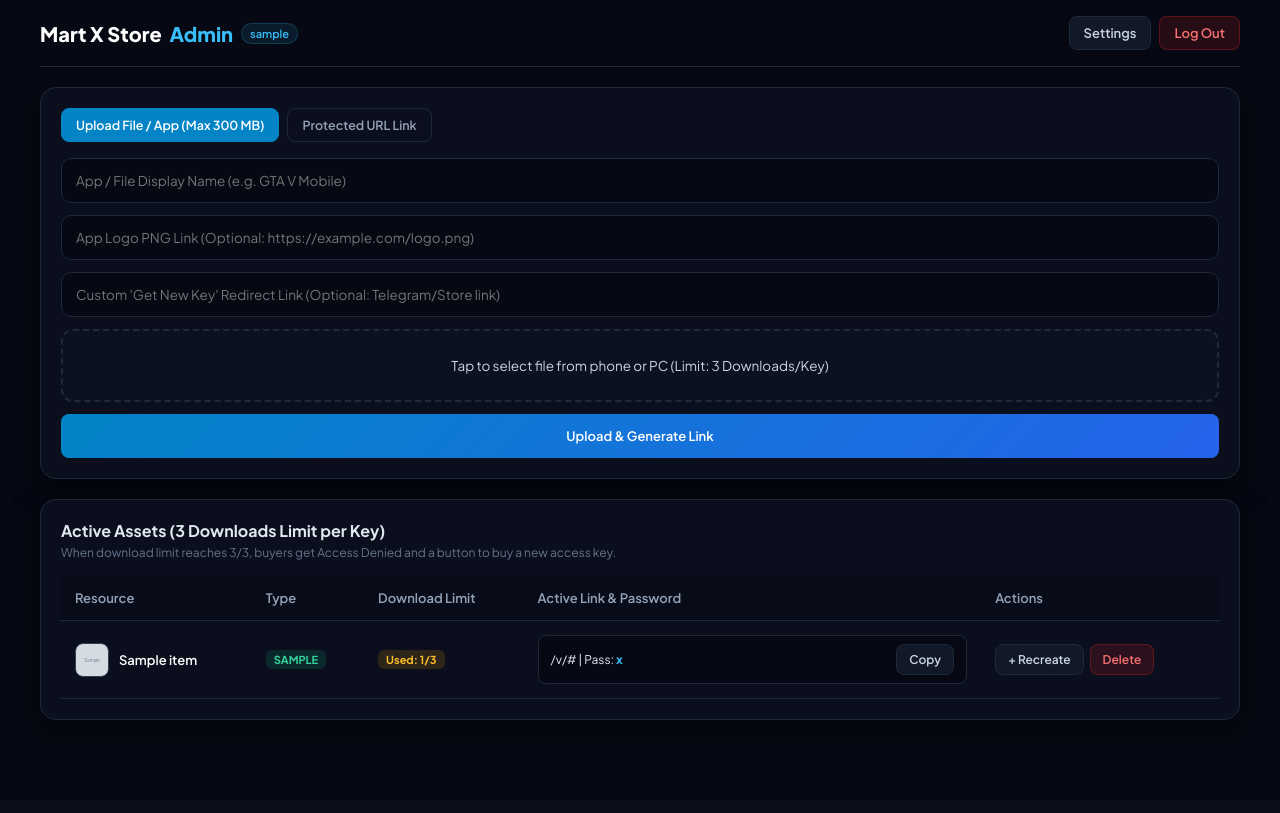
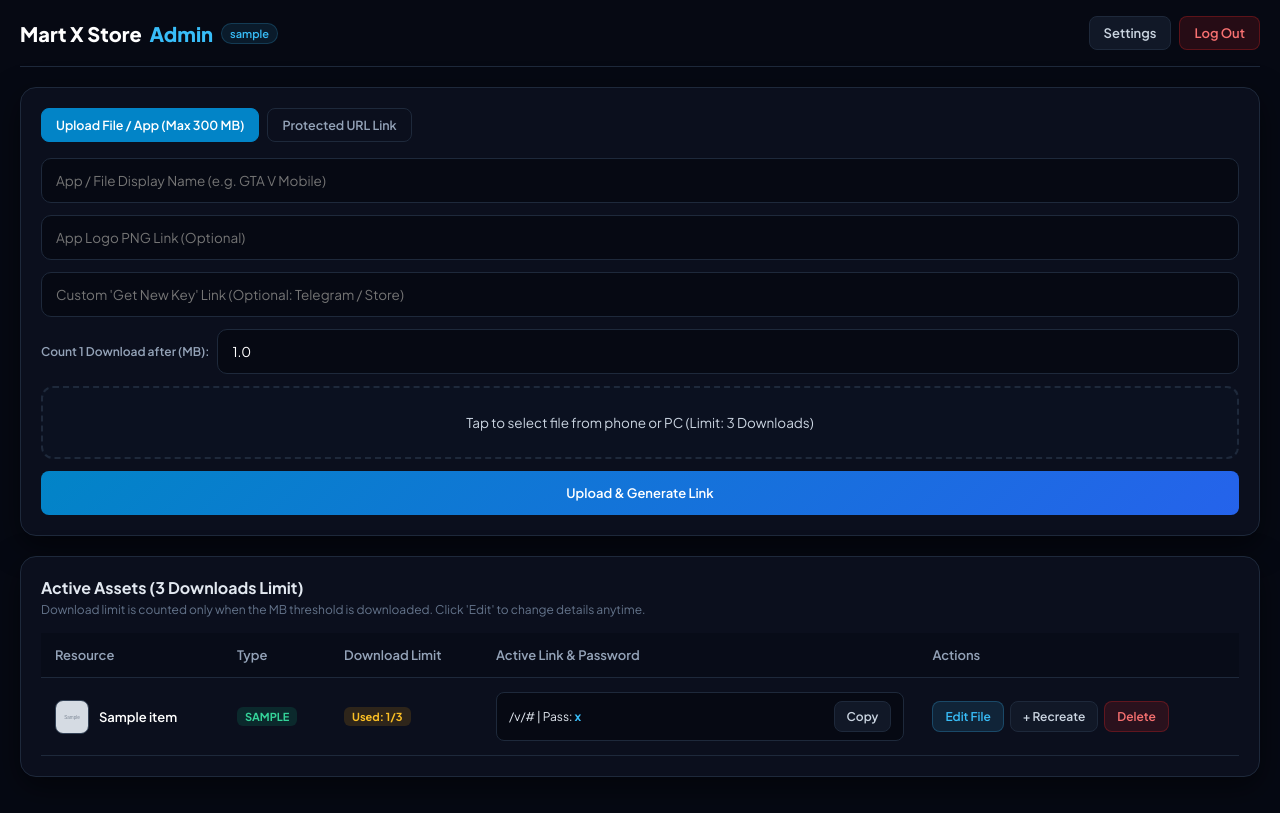
Before and after one commit to someshgamer123/mart-x-store, a Flask app: page /admin in a window 1280 px wide. Before the commit the page ends 725 px from the top, so only its background shows below. Run offline with Flask 3, Linux system fonts and the light colour scheme; the visitor is signed in with stand-in values (Sample User, id 1); grey boxes marked "Sample" are stand-in pictures; a database or web service that is not in the repository returns one stand-in record (values such as "Sample title").

Commit message:
Update admin.html

```diff
--- a/templates/admin.html
+++ b/templates/admin.html
@@ -8,7 +8,7 @@
     <style>
         * { box-sizing: border-box; margin: 0; padding: 0; font-family: 'Plus Jakarta Sans', sans-serif; -webkit-tap-highlight-color: transparent; }
         body { background: #060913; color: #e2e8f0; padding: 16px; user-select: none; }
-        .container { max-width: 1200px; margin: 0 auto; }
+        .container { max-width: 1240px; margin: 0 auto; }
 
         .header { display: flex; justify-content: space-between; align-items: center; margin-bottom: 20px; padding-bottom: 16px; border-bottom: 1px solid #1e293b; flex-wrap: wrap; gap: 12px; }
         .brand { font-size: 20px; font-weight: 800; color: #fff; display: flex; align-items: center; gap: 8px; }
@@ -19,6 +19,8 @@
         .btn { padding: 8px 14px; border-radius: 8px; font-size: 13px; font-weight: 600; cursor: pointer; border: none; transition: 0.2s; text-decoration: none; display: inline-flex; align-items: center; justify-content: center; }
         .btn-primary { background: linear-gradient(135deg, #0284c7, #2563eb); color: #fff; }
         .btn-secondary { background: #111827; color: #cbd5e1; border: 1px solid #1e293b; }
+        .btn-edit { background: rgba(56, 189, 248, 0.12); color: #38bdf8; border: 1px solid rgba(56, 189, 248, 0.25); }
+        .btn-edit:hover { background: #0284c7; color: #fff; }
         .btn-danger { background: rgba(220, 38, 38, 0.15); color: #f87171; border: 1px solid rgba(220, 38, 38, 0.3); }
         .btn-danger:hover { background: #dc2626; color: #fff; }
         .btn-sm { padding: 7px 12px; font-size: 12px; border-radius: 8px; }
@@ -60,7 +62,6 @@
         .badge { display: inline-block; padding: 3px 8px; border-radius: 6px; font-size: 11px; font-weight: 700; }
         .badge-file { background: rgba(56, 189, 248, 0.15); color: #38bdf8; }
         .badge-link { background: rgba(16, 185, 129, 0.15); color: #34d399; }
-
         .badge-limit { background: rgba(245, 158, 11, 0.15); color: #fbbf24; }
         .badge-exhausted { background: rgba(239, 68, 68, 0.15); color: #f87171; }
 
@@ -84,7 +85,7 @@
         .mobile-card-title { font-weight: 700; font-size: 15px; color: #fff; word-break: break-word; }
         .mobile-link-info { background: #0b0f1d; border: 1px solid #1e293b; border-radius: 8px; padding: 10px; margin-bottom: 12px; font-family: monospace; font-size: 12px; }
         .mobile-card-actions { display: flex; gap: 8px; flex-wrap: wrap; }
-        .mobile-card-actions .btn { flex: 1; min-width: 90px; }
+        .mobile-card-actions .btn { flex: 1; min-width: 80px; }
 
         @media (max-width: 768px) {
             .desktop-table { display: none; }
@@ -127,12 +128,17 @@
             <!-- File Upload Form -->
             <div id="fileUploadSection">
                 <input type="text" id="fileCustomName" class="input-styled" placeholder="App / File Display Name (e.g. GTA V Mobile)">
-                <input type="url" id="fileLogoUrl" class="input-styled" placeholder="App Logo PNG Link (Optional: https://example.com/logo.png)">
-                <input type="url" id="fileRedirectUrl" class="input-styled" placeholder="Custom 'Get New Key' Redirect Link (Optional: Telegram/Store link)">
+                <input type="url" id="fileLogoUrl" class="input-styled" placeholder="App Logo PNG Link (Optional)">
+                <input type="url" id="fileRedirectUrl" class="input-styled" placeholder="Custom 'Get New Key' Link (Optional: Telegram / Store)">
+
+                <div style="display: flex; gap: 8px; align-items: center; margin-bottom: 12px;">
+                    <label style="font-size: 12px; color: #94a3b8; white-space: nowrap; font-weight: 600;">Count 1 Download after (MB):</label>
+                    <input type="number" id="fileThreshold" step="0.1" min="0.01" class="input-styled" style="margin-bottom: 0;" value="1.0" title="Download threshold in MB before 1 download is counted. Hidden from users.">
+                </div>
 
                 <div class="upload-area" onclick="document.getElementById('fileInput').click()">
                     <input type="file" id="fileInput" style="display: none;" onchange="handleFileSelect(this)">
-                    <p id="fileLabel" style="font-size: 13.5px; color: #cbd5e1;">Tap to select file from phone or PC (Limit: 3 Downloads/Key)</p>
+                    <p id="fileLabel" style="font-size: 13.5px; color: #cbd5e1;">Tap to select file from phone or PC (Limit: 3 Downloads)</p>
                 </div>
 
                 <div class="progress-container" id="progressContainer">
@@ -148,7 +154,7 @@
             <div id="linkUploadSection" style="display: none;">
                 <input type="text" id="linkName" class="input-styled" placeholder="Resource Name (e.g. VIP Video Link)">
                 <input type="url" id="linkLogoUrl" class="input-styled" placeholder="Logo PNG Link (Optional)">
-                <input type="url" id="linkRedirectUrl" class="input-styled" placeholder="Custom 'Get New Key' Redirect Link (Optional)">
+                <input type="url" id="linkRedirectUrl" class="input-styled" placeholder="Custom 'Get New Key' Link (Optional)">
                 <input type="url" id="linkUrl" class="input-styled" placeholder="https://target-url.com">
                 <button class="btn btn-primary" style="width: 100%; padding: 14px;" onclick="submitLink()">Save & Generate Link</button>
             </div>
@@ -156,8 +162,8 @@
 
         <!-- Assets Inventory -->
         <div class="card">
-            <h2 style="font-size: 16px; font-weight: 700; margin-bottom: 4px;">Active Assets (3 Downloads Limit per Key)</h2>
-            <p style="font-size: 12px; color: #64748b; margin-bottom: 16px;">When download limit reaches 3/3, buyers get Access Denied and a button to buy a new access key.</p>
+            <h2 style="font-size: 16px; font-weight: 700; margin-bottom: 4px;">Active Assets (3 Downloads Limit)</h2>
+            <p style="font-size: 12px; color: #64748b; margin-bottom: 16px;">Download limit is counted only when the MB threshold is downloaded. Click 'Edit' to change details anytime.</p>
 
             <!-- Desktop Table -->
             <table class="desktop-table">
@@ -172,7 +178,13 @@
                 </thead>
                 <tbody>
                     {% for item in items %}
-                    <tr id="item-row-{{ item.id }}" data-link="{{ host_url }}v/{{ item.latest_link_code }}" data-pass="{{ item.latest_password }}">
+                    <tr id="item-row-{{ item.id }}"
+                        data-link="{{ host_url }}v/{{ item.latest_link_code }}"
+                        data-pass="{{ item.latest_password }}"
+                        data-name="{{ item.name }}"
+                        data-logo="{{ item.logo_url }}"
+                        data-redirect="{{ item.redirect_url }}"
+                        data-threshold="{{ item.threshold_mb }}">
                         <td>
                             <div class="item-name-box">
                                 {% if item.logo_url %}
@@ -198,6 +210,7 @@
                         </td>
                         <td>
                             <div style="display: flex; gap: 6px;">
+                                <button class="btn btn-edit btn-sm" onclick="openEditModal('{{ item.id }}')">Edit File</button>
                                 <button class="btn btn-secondary btn-sm" onclick="recreateLink('{{ item.id }}')">+ Recreate</button>
                                 <button class="btn btn-danger btn-sm" onclick="confirmDeleteItem('{{ item.id }}')">Delete</button>
                             </div>
@@ -209,10 +222,16 @@
                 </tbody>
             </table>
 
-            <!-- Mobile Cards (Phones) -->
+            <!-- Mobile Cards -->
             <div class="mobile-items-list">
                 {% for item in items %}
-                <div class="mobile-item-card" id="mobile-card-{{ item.id }}" data-link="{{ host_url }}v/{{ item.latest_link_code }}" data-pass="{{ item.latest_password }}">
+                <div class="mobile-item-card" id="mobile-card-{{ item.id }}"
+                     data-link="{{ host_url }}v/{{ item.latest_link_code }}"
+                     data-pass="{{ item.latest_password }}"
+                     data-name="{{ item.name }}"
+                     data-logo="{{ item.logo_url }}"
+                     data-redirect="{{ item.redirect_url }}"
+                     data-threshold="{{ item.threshold_mb }}">
                     <div class="mobile-card-header">
                         <div class="item-name-box">
                             {% if item.logo_url %}
@@ -235,11 +254,39 @@
 
                     <div class="mobile-card-actions">
                         <button class="btn btn-secondary btn-sm" id="m-copy-btn-{{ item.id }}" onclick="copyRowCreds('{{ item.id }}')">Copy Link</button>
+                        <button class="btn btn-edit btn-sm" onclick="openEditModal('{{ item.id }}')">Edit File</button>
                         <button class="btn btn-secondary btn-sm" onclick="recreateLink('{{ item.id }}')">+ Recreate</button>
                         <button class="btn btn-danger btn-sm" onclick="confirmDeleteItem('{{ item.id }}')">Delete</button>
                     </div>
                 </div>
                 {% endfor %}
+            </div>
+        </div>
+    </div>
+
+    <!-- Edit File Modal -->
+    <div class="modal-overlay" id="editModal">
+        <div class="modal">
+            <h3>Edit File Details</h3>
+            <p>Update display name, logo, or download threshold.</p>
+
+            <input type="hidden" id="editItemId">
+
+            <label style="font-size: 11px; color: #94a3b8; font-weight: 600;">APP / FILE NAME</label>
+            <input type="text" id="editName" class="input-styled" placeholder="Display Name">
+
+            <label style="font-size: 11px; color: #94a3b8; font-weight: 600;">LOGO PNG LINK</label>
+            <input type="url" id="editLogo" class="input-styled" placeholder="https://example.com/logo.png">
+
+            <label style="font-size: 11px; color: #94a3b8; font-weight: 600;">CUSTOM 'GET NEW KEY' REDIRECT LINK</label>
+            <input type="url" id="editRedirect" class="input-styled" placeholder="Telegram or Store Link">
+
+            <label style="font-size: 11px; color: #94a3b8; font-weight: 600;">DOWNLOAD TRIGGER THRESHOLD (MB) <span style="color:#64748b;">(Hidden from buyers)</span></label>
+            <input type="number" id="editThreshold" step="0.1" min="0.01" class="input-styled" placeholder="1.0">
+
+            <div style="display: flex; gap: 8px; justify-content: flex-end; margin-top: 10px;">
+                <button class="btn btn-secondary" onclick="closeModal('editModal')">Cancel</button>
+                <button class="btn btn-primary" onclick="submitEditItem()">Save Changes</button>
             </div>
         </div>
     </div>
@@ -366,6 +413,7 @@
             const customName = document.getElementById('fileCustomName').value.trim();
             const logoUrl = document.getElementById('fileLogoUrl').value.trim();
             const redirectUrl = document.getElementById('fileRedirectUrl').value.trim();
+            const thresholdMb = document.getElementById('fileThreshold').value.trim() || '1.0';
 
             const formData = new FormData();
             formData.append('upload_type', 'file');
@@ -373,6 +421,7 @@
             formData.append('display_name', customName);
             formData.append('logo_url', logoUrl);
             formData.append('redirect_url', redirectUrl);
+            formData.append('threshold_mb', thresholdMb);
 
             const xhr = new XMLHttpRequest();
             const progressContainer = document.getElementById('progressContainer');
@@ -426,6 +475,7 @@
             fd.append('display_name', name);
             fd.append('logo_url', logoUrl);
             fd.append('redirect_url', redirectUrl);
+            fd.append('threshold_mb', '1.0');
 
             fetch('/admin/upload', { method: 'POST', body: fd })
                 .then(r => r.json())
@@ -439,12 +489,62 @@
                 });
         }
 
+        // EDIT ITEM MODAL HANDLER
+        function openEditModal(itemId) {
+            const row = document.getElementById(`item-row-${itemId}`) || document.getElementById(`mobile-card-${itemId}`);
+            if (!row) return;
+
+            document.getElementById('editItemId').value = itemId;
+            document.getElementById('editName').value = row.getAttribute('data-name') || '';
+            document.getElementById('editLogo').value = row.getAttribute('data-logo') || '';
+            document.getElementById('editRedirect').value = row.getAttribute('data-redirect') || '';
+            document.getElementById('editThreshold').value = row.getAttribute('data-threshold') || '1.0';
+
+            openModal('editModal');
+        }
+
+        function submitEditItem() {
+            const itemId = document.getElementById('editItemId').value;
+            const name = document.getElementById('editName').value.trim();
+            const logo = document.getElementById('editLogo').value.trim();
+            const redirectUrl = document.getElementById('editRedirect').value.trim();
+            const threshold = document.getElementById('editThreshold').value.trim() || '1.0';
+
+            if (!name) {
+                showToast('Name cannot be empty.', 'error');
+                return;
+            }
+
+            fetch(`/admin/edit-item/${itemId}`, {
+                method: 'POST',
+                headers: { 'Content-Type': 'application/json' },
+                body: JSON.stringify({
+                    name: name,
+                    logo_url: logo,
+                    redirect_url: redirectUrl,
+                    threshold_mb: threshold
+                })
+            })
+            .then(r => r.json())
+            .then(res => {
+                if (res.success) {
+                    showToast(res.message, 'success');
+                    closeModal('editModal');
+                    setTimeout(() => location.reload(), 800);
+                } else {
+                    showToast(res.message, 'error');
+                }
+            })
+            .catch(() => {
+                showToast('Failed to update details.', 'error');
+            });
+        }
+
         function recreateLink(itemId) {
             fetch(`/admin/recreate-link/${itemId}`, { method: 'POST' })
                 .then(r => r.json())
                 .then(res => {
                     if (res.success) {
-                        // Update Desktop Row Data & Elements
                         const dRow = document.getElementById(`item-row-${itemId}`);
                         if (dRow) {
                             dRow.setAttribute('data-link', res.full_link);
@@ -460,7 +560,6 @@
                             dLimit.innerText = `Used: 0/${res.max_limit}`;
                         }
 
-                        // Update Mobile Card Data & Elements
                         const mCard = document.getElementById(`mobile-card-${itemId}`);
                         if (mCard) {
                             mCard.setAttribute('data-link', res.full_link);
@@ -482,7 +581,7 @@
                     }
                 })
                 .catch(() => {
-                    showToast('Failed to recreate link. Server error.', 'error');
+                    showToast('Failed to recreate link.', 'error');
                 });
         }
 
```
